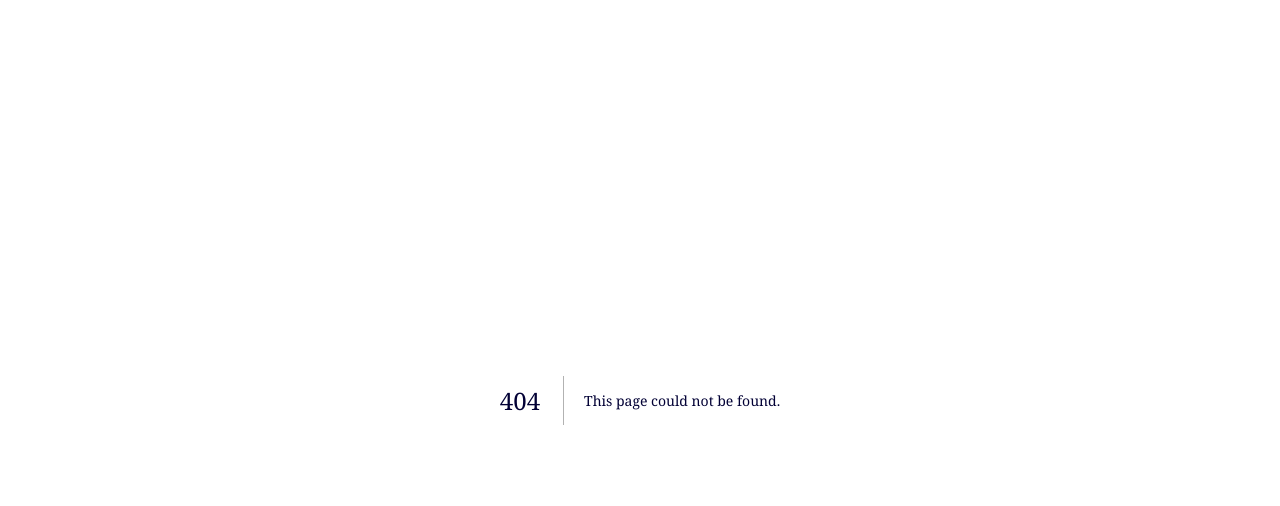
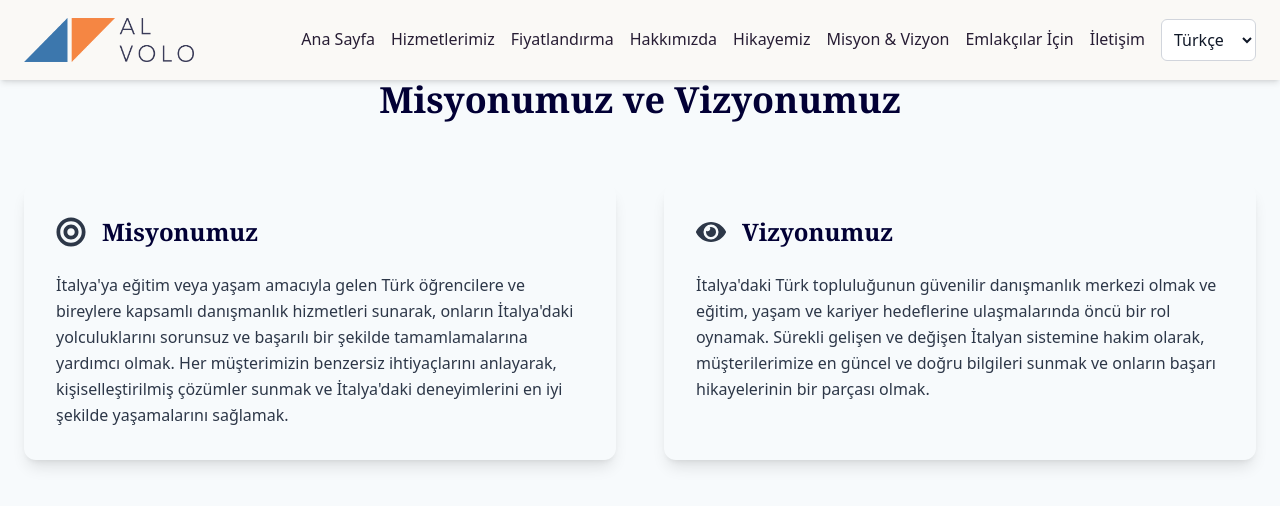
Before and after one commit to bumincetin/alvolo-consulting, a Next.js app: page /mission-vision in a window 1280 px wide. Before the commit this address had no page. Shown: the top 506 px of the page. Built offline with nearby package versions, Linux system fonts and the light colour scheme.

Commit message:
mission and vision

```diff
--- /dev/null
+++ b/src/app/mission-vision/page.tsx
@@ -0,0 +1,13 @@
+import MissionVision from '@/components/sections/MissionVision';
+import Navbar from '@/components/layout/Navbar';
+
+export default function MissionVisionPage() {
+  return (
+    <>
+      <Navbar />
+      <main>
+        <MissionVision />
+      </main>
+    </>
+  );
+}
--- a/src/components/layout/Navbar.tsx
+++ b/src/components/layout/Navbar.tsx
@@ -16,6 +16,7 @@ const getNavbarContent = (lang: string) => {
       pricing: "Fiyatlandırma",
       about: "Hakkımızda",
       ourStory: "Hikayemiz",
+      missionVision: "Misyon & Vizyon",
       realEstateAgents: "Emlakçılar İçin",
       contact: "İletişim",
       openMenu: "Menüyü Aç",
@@ -28,6 +29,7 @@ const getNavbarContent = (lang: string) => {
       pricing: "Pricing",
       about: "About Us",
       ourStory: "Our Story",
+      missionVision: "Mission & Vision",
       realEstateAgents: "For Real Estate Agents",
       contact: "Contact",
       openMenu: "Open Menu",
@@ -40,6 +42,7 @@ const getNavbarContent = (lang: string) => {
       pricing: "Prezzi",
       about: "Chi Siamo",
       ourStory: "La Nostra Storia",
+      missionVision: "Missione & Visione",
       realEstateAgents: "Per Agenti Immobiliari",
       contact: "Contatti",
       openMenu: "Apri Menu",
@@ -60,6 +63,7 @@ const Navbar = () => {
     { label: c.pricing, href: '/pricing' },
     { label: c.about, href: '/about' },
     { label: c.ourStory, href: '/our-story' },
+    { label: c.missionVision, href: '/mission-vision' },
     { label: c.realEstateAgents, href: '/real-estate-agents' },
     { label: c.contact, href: '/#contact' },
   ];
--- /dev/null
+++ b/src/components/sections/MissionVision.tsx
@@ -0,0 +1,83 @@
+'use client';
+
+import { useLanguage } from '@/contexts/LanguageContext';
+import { FaBullseye, FaEye } from 'react-icons/fa';
+
+const content = {
+  tr: {
+    title: 'Misyonumuz ve Vizyonumuz',
+    mission: {
+      title: 'Misyonumuz',
+      description: 'İtalya\'ya eğitim veya yaşam amacıyla gelen Türk öğrencilere ve bireylere kapsamlı danışmanlık hizmetleri sunarak, onların İtalya\'daki yolculuklarını sorunsuz ve başarılı bir şekilde tamamlamalarına yardımcı olmak. Her müşterimizin benzersiz ihtiyaçlarını anlayarak, kişiselleştirilmiş çözümler sunmak ve İtalya\'daki deneyimlerini en iyi şekilde yaşamalarını sağlamak.'
+    },
+    vision: {
+      title: 'Vizyonumuz',
+      description: 'İtalya\'daki Türk topluluğunun güvenilir danışmanlık merkezi olmak ve eğitim, yaşam ve kariyer hedeflerine ulaşmalarında öncü bir rol oynamak. Sürekli gelişen ve değişen İtalyan sistemine hakim olarak, müşterilerimize en güncel ve doğru bilgileri sunmak ve onların başarı hikayelerinin bir parçası olmak.'
+    }
+  },
+  en: {
+    title: 'Our Mission and Vision',
+    mission: {
+      title: 'Our Mission',
+      description: 'To provide comprehensive consultancy services to Turkish students and individuals coming to Italy for education or living purposes, helping them complete their journey in Italy smoothly and successfully. By understanding the unique needs of each client, we offer personalized solutions and ensure they have the best possible experience in Italy.'
+    },
+    vision: {
+      title: 'Our Vision',
+      description: 'To become the trusted consultancy center for the Turkish community in Italy and play a leading role in helping them achieve their educational, living, and career goals. By mastering the continuously evolving Italian system, we provide our clients with the most up-to-date and accurate information and be part of their success stories.'
+    }
+  },
+  it: {
+    title: 'La Nostra Missione e Visione',
+    mission: {
+      title: 'La Nostra Missione',
+      description: 'Fornire servizi di consulenza completi agli studenti e agli individui turchi che vengono in Italia per motivi di studio o di vita, aiutandoli a completare il loro percorso in Italia in modo fluido e di successo. Comprendendo le esigenze uniche di ogni cliente, offriamo soluzioni personalizzate e garantiamo la migliore esperienza possibile in Italia.'
+    },
+    vision: {
+      title: 'La Nostra Visione',
+      description: 'Diventare il centro di consulenza di fiducia per la comunità turca in Italia e svolgere un ruolo di primo piano nell\'aiutare a raggiungere i loro obiettivi educativi, di vita e di carriera. Padroneggiando il sistema italiano in continua evoluzione, forniamo ai nostri clienti le informazioni più aggiornate e accurate e facciamo parte delle loro storie di successo.'
+    }
+  }
+};
+
+export default function MissionVision() {
+  const { language } = useLanguage();
+  const currentContent = content[language as keyof typeof content];
+
+  return (
+    <section className="py-20 bg-brand-bg-primary">
+      <div className="container mx-auto px-6">
+        <h2 className="text-4xl font-bold text-center text-brand-blue mb-16">
+          {currentContent.title}
+        </h2>
+
+        <div className="grid md:grid-cols-2 gap-12">
+          {/* Mission */}
+          <div className="bg-brand-bg-surface p-8 rounded-xl shadow-lg transform transition-transform duration-300 hover:scale-105">
+            <div className="flex items-center mb-6">
+              <FaBullseye className="text-brand-gold text-3xl mr-4" />
+              <h3 className="text-2xl font-semibold text-brand-blue">
+                {currentContent.mission.title}
+              </h3>
+            </div>
+            <p className="text-brand-text-secondary leading-relaxed">
+              {currentContent.mission.description}
+            </p>
+          </div>
+
+          {/* Vision */}
+          <div className="bg-brand-bg-surface p-8 rounded-xl shadow-lg transform transition-transform duration-300 hover:scale-105">
+            <div className="flex items-center mb-6">
+              <FaEye className="text-brand-gold text-3xl mr-4" />
+              <h3 className="text-2xl font-semibold text-brand-blue">
+                {currentContent.vision.title}
+              </h3>
+            </div>
+            <p className="text-brand-text-secondary leading-relaxed">
+              {currentContent.vision.description}
+            </p>
+          </div>
+        </div>
+      </div>
+    </section>
+  );
+}
```
